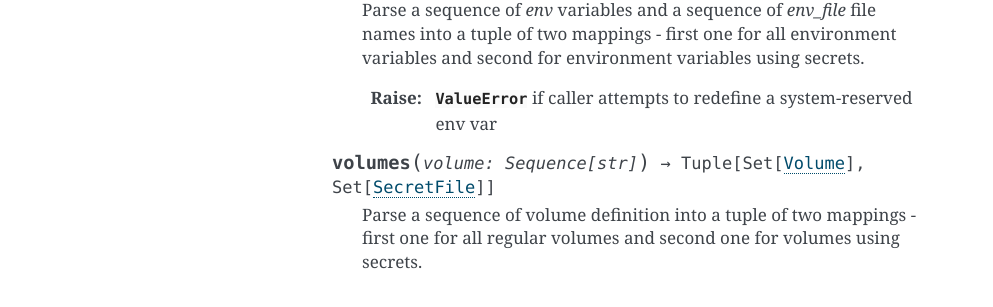
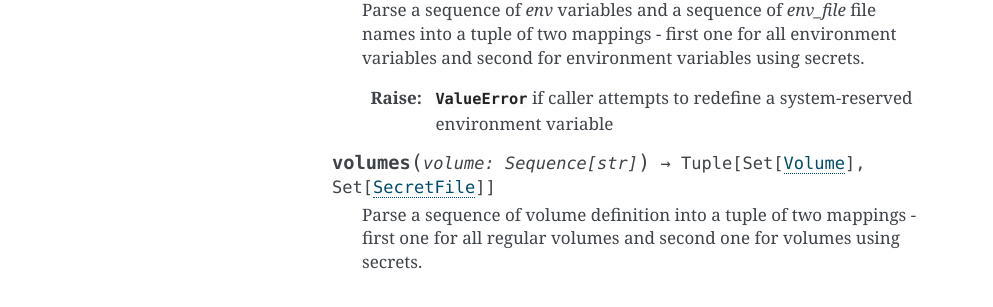
Before and after one commit to neuro-inc/neuro-cli, a Sphinx documentation site: the page built from docs/parse_reference.rst, in a window 1280 px wide. Shown: the part 1062-1369 px from the top of the page, without its empty margins (148-1141 px from the left). Built offline with Sphinx 7.4.7, drawn with Linux system fonts in a browser that asks for light colours; pages that are not in the unit, such as notebooks, are missing from menus.

Commit message:
Fix spelling

```diff
--- a/docs/parse_reference.rst
+++ b/docs/parse_reference.rst
@@ -58,7 +58,7 @@ Parser
       tuple of two mappings - first one for all environment variables and second for
       environment variables using secrets.
 
-      :raise: :exc:`ValueError` if caller attempts to redefine a system-reserved env var
+      :raise: :exc:`ValueError` if caller attempts to redefine a system-reserved environment variable
 
    .. method:: volumes(volume: Sequence[str]) -> Tuple[Set[Volume], Set[SecretFile]]
 
```
